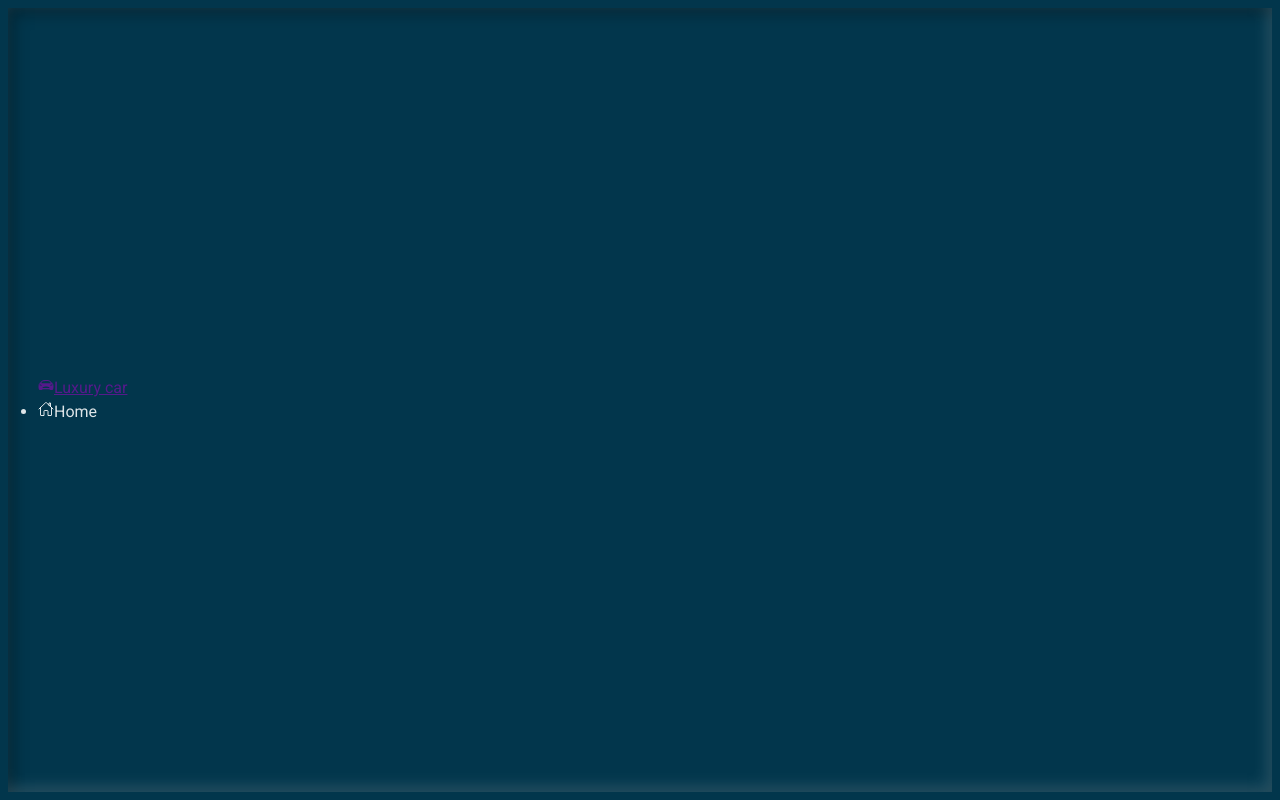
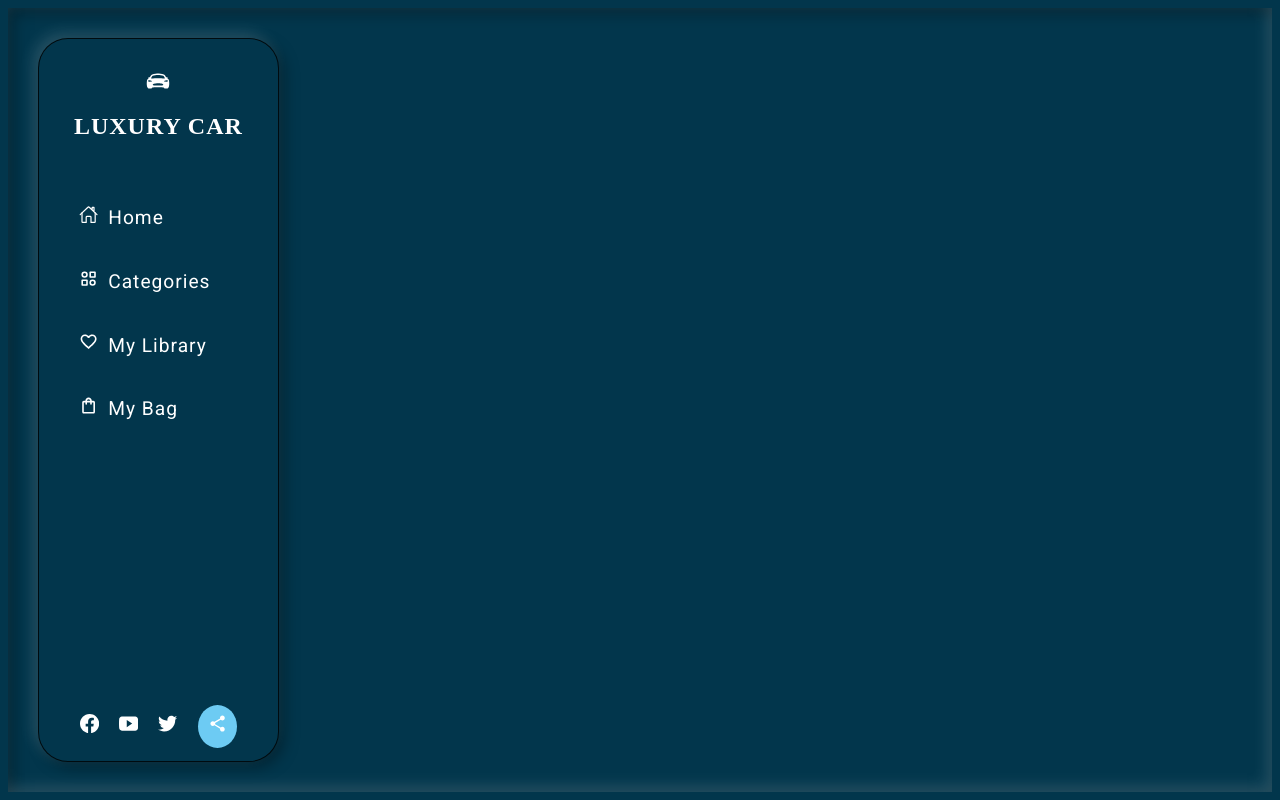
Before and after one commit to KusmiiVasyl/Luxury-car-catalog, a React (Vite) app: page / in a window 1280 px wide. Built offline with nearby package versions, Linux system fonts and the light colour scheme.

Commit message:
Add to SideMenu Logo, Nav Items and Socials. Also styling its.

```diff
--- a/src/components/SideMenu.jsx
+++ b/src/components/SideMenu.jsx
@@ -1,19 +1,53 @@
 import styles from "./SideMenu.module.css";
 import { IoCarSport, IoHomeOutline } from "react-icons/io5";
+import { TbCategory2 } from "react-icons/tb";
+import { MdOutlineFavoriteBorder, MdOutlineShoppingBag } from "react-icons/md";
+import Social from "./Social";
 
 const SideMenu = () => {
   return (
     <div className={styles.sideMenuBlock}>
-      <a href="" className="logo">
+      <a href="" className={styles.logo}>
         <IoCarSport />
         <span>Luxury car</span>
       </a>
-      <ul className="nav">
+      <ul className={styles.nav}>
         <li>
-          <IoHomeOutline />
-          Home
+          <a href="#">
+            <span>
+              <IoHomeOutline />
+            </span>
+            <span>Home</span>
+          </a>
+        </li>
+        <li>
+          <a href="#">
+            <span>
+              <TbCategory2 />
+            </span>
+            <span>Categories</span>
+          </a>
+        </li>
+        <li>
+          <a href="#">
+            <span>
+              <MdOutlineFavoriteBorder />
+            </span>
+            <span>My Library</span>
+          </a>
+        </li>
+        <li>
+          <a href="#">
+            <span>
+              <MdOutlineShoppingBag />
+            </span>
+            <span>My Bag</span>
+          </a>
         </li>
       </ul>
+      <div className={styles.social}>
+        <Social />
+      </div>
     </div>
   );
 };
--- a/src/components/SideMenu.module.css
+++ b/src/components/SideMenu.module.css
@@ -0,0 +1,65 @@
+.sideMenuBlock {
+  width: 20%;
+  height: 100%;
+  padding: 30px;
+  border: 1px solid rgba(0, 0, 0, 0.8);
+  border-radius: 30px;
+  background: var(--bgColor);
+  box-shadow: -5px -5px 15px rgba(255, 255, 255, 0.15),
+    5px 5px 15px rgba(0, 0, 0, 0.35);
+  display: flex;
+  flex-direction: column;
+  transition: 1s;
+}
+
+.logo {
+  font-family: "Monserrat";
+  position: relative;
+  text-decoration: none;
+  display: flex;
+  flex-direction: column;
+  align-items: center;
+  gap: 15px;
+  color: #ffffff;
+  font-size: 1.5em;
+  font-weight: 600;
+  letter-spacing: 1px;
+  text-transform: uppercase;
+}
+
+.logo span {
+  text-wrap: nowrap;
+}
+
+.nav {
+  list-style: none;
+  margin-top: 50px;
+  display: flex;
+  flex-direction: column;
+  gap: 15px;
+}
+
+.nav li {
+  border-radius: 15px;
+}
+
+.nav li a {
+  text-decoration: none;
+  color: #ffffff;
+  font-size: 1.2em;
+  letter-spacing: 1px;
+  display: inline-flex;
+  gap: 10px;
+  padding: 10px;
+}
+
+.sideMenuBlock .nav li:hover,
+.sideMenuBlock .nav li:active {
+  box-shadow: -5px -5px 15px rgba(255, 255, 255, 0.1),
+    5px 5px 15px rgba(0, 0, 0, 0.35);
+}
+
+.sideMenuBlock .social {
+  display: flex;
+  justify-content: center;
+}
--- /dev/null
+++ b/src/components/Social.jsx
@@ -0,0 +1,36 @@
+import styles from "./Social.module.css";
+import { BsFacebook } from "react-icons/bs";
+import { IoLogoYoutube } from "react-icons/io5";
+import { FaTwitter } from "react-icons/fa";
+import { MdShare } from "react-icons/md";
+
+const Social = () => {
+  return (
+    <>
+      <ul className={styles.social}>
+        <li>
+          <a href="#" title="Facebook">
+            <BsFacebook />
+          </a>
+        </li>
+        <li>
+          <a href="#" title="Youtube">
+            <IoLogoYoutube />
+          </a>
+        </li>
+        <li>
+          <a href="#" title="Twitter">
+            <FaTwitter />
+          </a>
+        </li>
+        <li>
+          <a href="#" className={styles.share} title="Share Link">
+            <MdShare />
+          </a>
+        </li>
+      </ul>
+    </>
+  );
+};
+
+export default Social;
--- /dev/null
+++ b/src/components/Social.module.css
@@ -0,0 +1,30 @@
+.social {
+  position: absolute;
+  bottom: 50px;
+  display: flex;
+  align-items: center;
+  gap: 20px;
+  list-style: none;
+}
+
+.social li a {
+  text-decoration: none;
+  color: #ffffff;
+  font-size: 1.2em;
+  transition: 0.3s;
+}
+
+.social li a:hover {
+  color: var(--secondary);
+}
+
+.social li .share {
+  background: var(--secondary);
+  padding: 10px;
+  border-radius: 50%;
+  transition: 0.3s;
+}
+
+.social li .share:hover {
+  background: var(--primary);
+}
```
